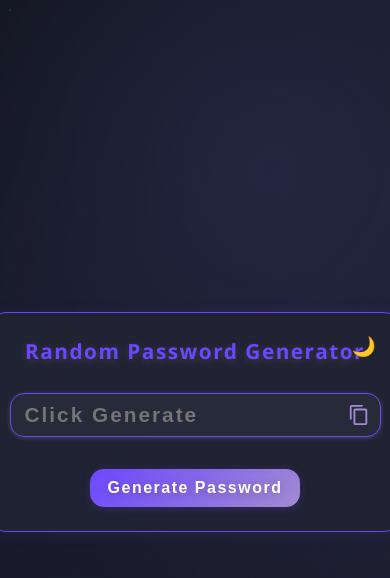
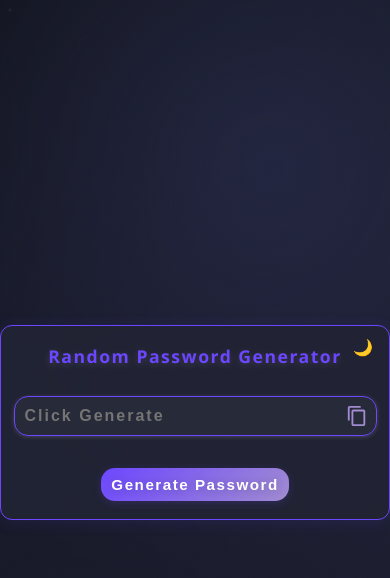
Before and after one commit to KhalidDurrani11/Random-Passsword-Generator, a plain HTML site: page index.html in a window 390 px wide. Drawn offline with Linux system fonts and the light colour scheme.

Commit message:
Update index.html

```diff
--- a/index.html
+++ b/index.html
@@ -48,9 +48,13 @@
       background-size: cover;
       opacity: 0.7;
     }
+    html, body {
+      height: 100%;
+    }
     body {
       background: var(--bg);
       min-height: 100vh;
+      height: 100vh;
       display: flex;
       align-items: center;
       justify-content: center;
@@ -59,13 +63,15 @@
       transition: background 0.4s;
       position: relative;
       z-index: 1;
+      overflow-x: hidden;
     }
     .container {
       background: var(--container-bg);
       border-radius: 20px;
       box-shadow: var(--shadow), 0 0 32px 0 #6c47ff33;
       padding: 40px 32px 32px 32px;
-      min-width: 340px;
+      width: 100%;
+      max-width: 400px;
       display: flex;
       flex-direction: column;
       align-items: center;
@@ -195,13 +201,13 @@
       top: -56px;
       pointer-events: auto;
     }
-    @media (max-width: 500px) {
+    @media (max-width: 900px) {
       .container {
-        min-width: 90vw;
-        padding: 24px 8vw 24px 8vw;
+        max-width: 98vw;
+        padding: 32px 4vw 24px 4vw;
       }
       h2 {
-        font-size: 1.3rem;
+        font-size: 1.5rem;
       }
       .password-group {
         padding: 6px 6px 6px 12px;
@@ -209,6 +215,47 @@
       .generate-btn {
         font-size: 1rem;
         padding: 10px 18px;
+      }
+    }
+    @media (max-width: 600px) {
+      html, body {
+        height: 100%;
+      }
+      body {
+        min-height: 100vh;
+        height: 100vh;
+        display: flex;
+        align-items: center;
+        justify-content: center;
+        overflow-x: hidden;
+      }
+      .container {
+        width: 100%;
+        max-width: 400px;
+        min-width: unset;
+        margin: 0 auto;
+        padding: 18px 5vw 18px 5vw;
+        border-radius: 12px;
+        box-sizing: border-box;
+      }
+      h2 {
+        font-size: 1.1rem;
+      }
+      .password-group {
+        padding: 4px 4px 4px 8px;
+        font-size: 1rem;
+      }
+      .password-input {
+        font-size: 1rem;
+      }
+      .generate-btn {
+        font-size: 0.95rem;
+        padding: 8px 10px;
+      }
+      .mode-toggle {
+        top: 8px;
+        right: 8px;
+        font-size: 1rem;
       }
     }
   </style>
```
